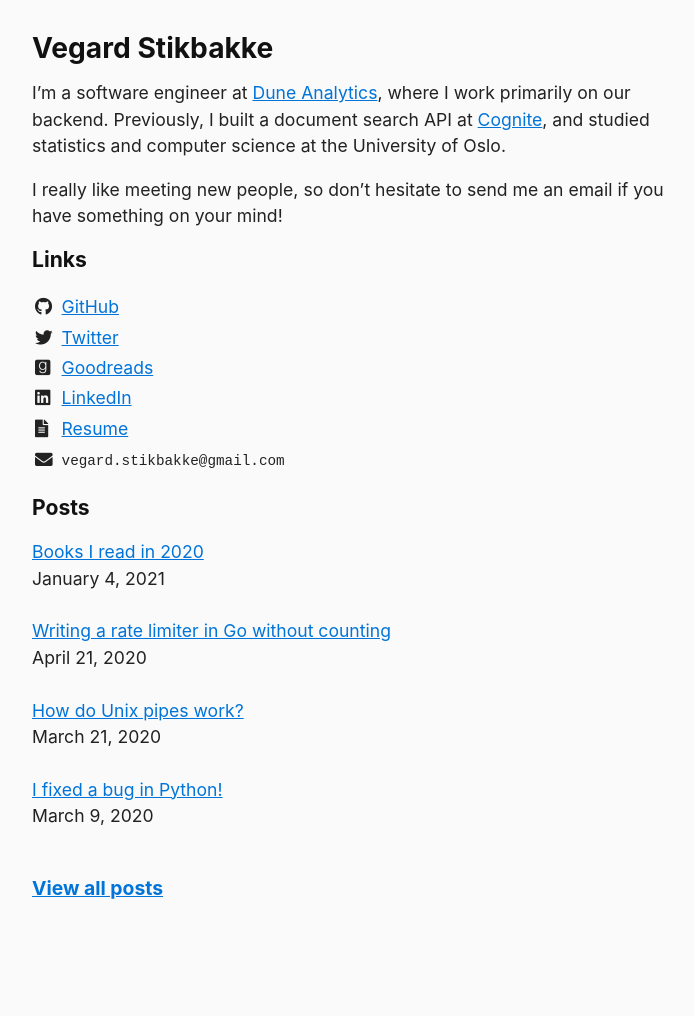
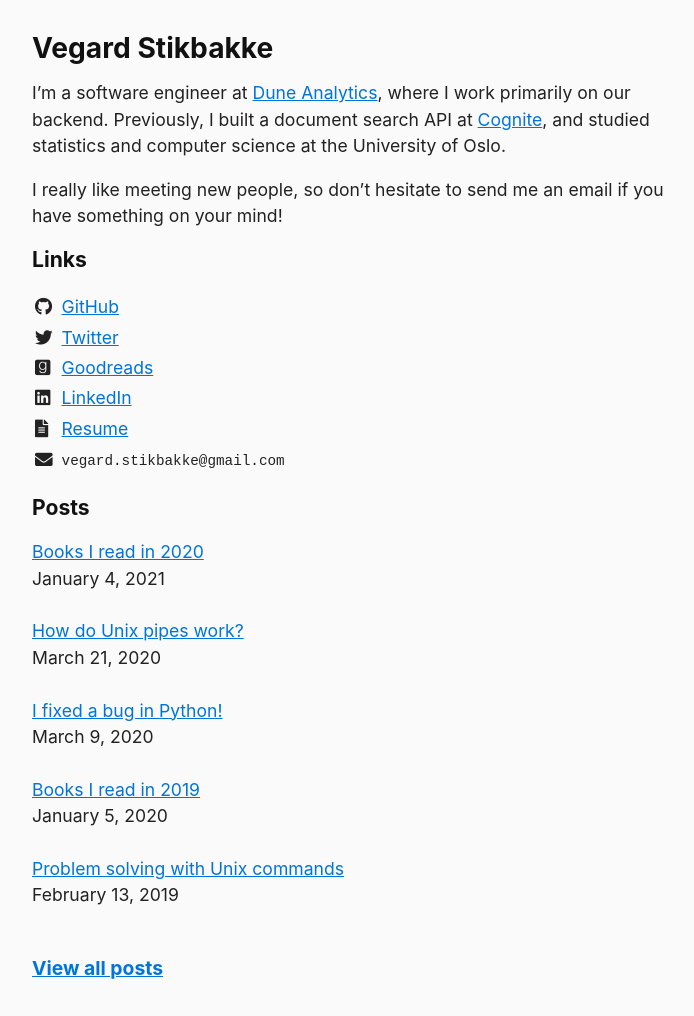
Before and after one commit to vegarsti/vegarsti.github.io, a Jekyll site: the page built from index.md, in a window 1280 px wide. Shown: the whole page, without its empty margins (288-982 px from the left). Built offline with Jekyll 4.4.1, drawn with Linux system fonts in a browser that asks for light colours; nearby versions of some CDN libraries; some web fonts are replaced; before the commit the page ends 937 px from its top, so only the background shows below that.

Commit message:
Hardcode links to blog posts again

```diff
--- a/index.md
+++ b/index.md
@@ -43,13 +43,30 @@ I really like meeting new people, so don't hesitate to send me an email if you h
 
 ## Posts
 <div>
-{% assign limit = 4 %}
-{% for post in site.posts limit: limit %}
 <div>
-<a href="{{ post.url }}">{{ post.title }}</a>
-<br />{{ post.date | date: "%B %-d, %Y" }}
+<a href="https://www.vegardstikbakke.com/books-2020/">Books I read in 2020</a>
+<br />January 4, 2021
 </div>
 <br />
-{% endfor %}
+<div>
+<a href="https://www.vegardstikbakke.com/how-do-pipes-work-sigpipe/">How do Unix pipes work?</a>
+<br />March 21, 2020
+</div>
+<br />
+<div>
+<a href="https://www.vegardstikbakke.com/python-contribution/">I fixed a bug in Python!</a>
+<br />March 9, 2020
+</div>
+<br />
+<div>
+<a href="https://www.vegardstikbakke.com/books-2019/">Books I read in 2019</a>
+<br />January 5, 2020
+</div>
+<br />
+<div>
+<a href="https://www.vegardstikbakke.com/unix/">Problem solving with Unix commands</a>
+<br />February 13, 2019
+</div>
+<br />
 <h3><a href="blog/">View all posts</a></h3>
 </div>
```
